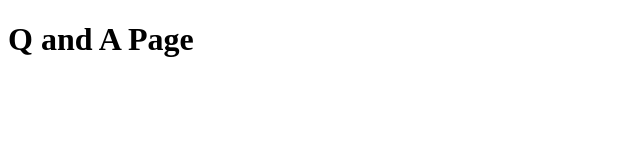
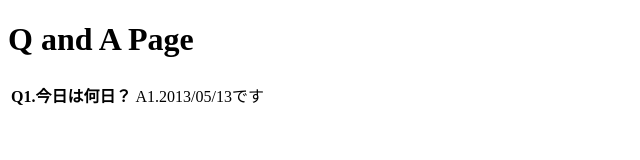
Before and after one commit to tyrellsys/group3, a plain HTML site: page qanda.html in a window 1280 px wide. Shown: the whole page, without its empty margins (0-640 px from the left). Drawn offline with Linux system fonts and the light colour scheme.

Commit message:
Q&Aに質問文を追加

```diff
--- a/qanda.html
+++ b/qanda.html
@@ -6,5 +6,12 @@
 </head>
 <body>
 <h1>Q and A Page</h1>
+<table>
+	<tr>
+		<th>Q1.今日は何日？</th>
+		<td>A1.2013/05/13です</td>
+	</tr>
+</table>
+
 </body>
 </html>
```
